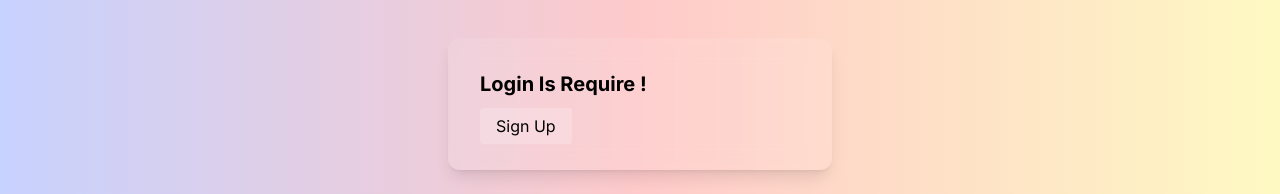
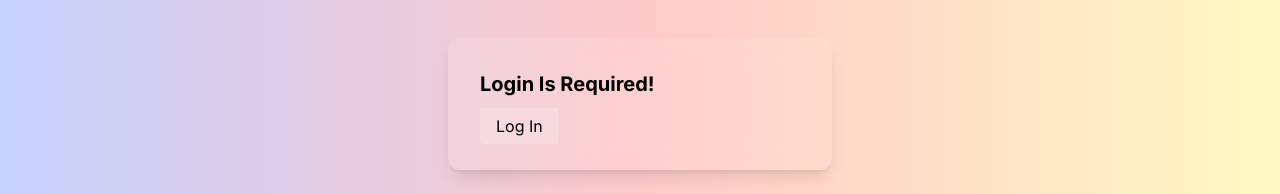
Before and after one commit to brianchen322/chat-nextjs, a Next.js app: page /organization in a window 1280 px wide. Shown: the part 296-490 px from the top of the page. Built offline with nearby package versions, Linux system fonts and the light colour scheme.

Commit message:
Update Prompt.tsx
Changed the word require to required and sig up to log in

```diff
--- a/src/app/Components/Prompt.tsx
+++ b/src/app/Components/Prompt.tsx
@@ -6,9 +6,9 @@ const Prompt = () => {
     <>
       <div className="flex items-center justify-center h-screen">
         <div className="bg-white bg-opacity-10 rounded-xl p-8 w-96 shadow-lg backdrop-blur-md">
-          <h2 className="text-xl font-bold mb-4">Login Is Require !</h2>
+          <h2 className="text-xl font-bold mb-4">Login Is Required!</h2>
           <Link href={'/login'} className="px-4 py-2 rounded bg-white bg-opacity-20 hover:bg-opacity-30 focus:outline-none">
-            Sign Up
+            Log In
           </Link>
         </div>
       </div>
```
